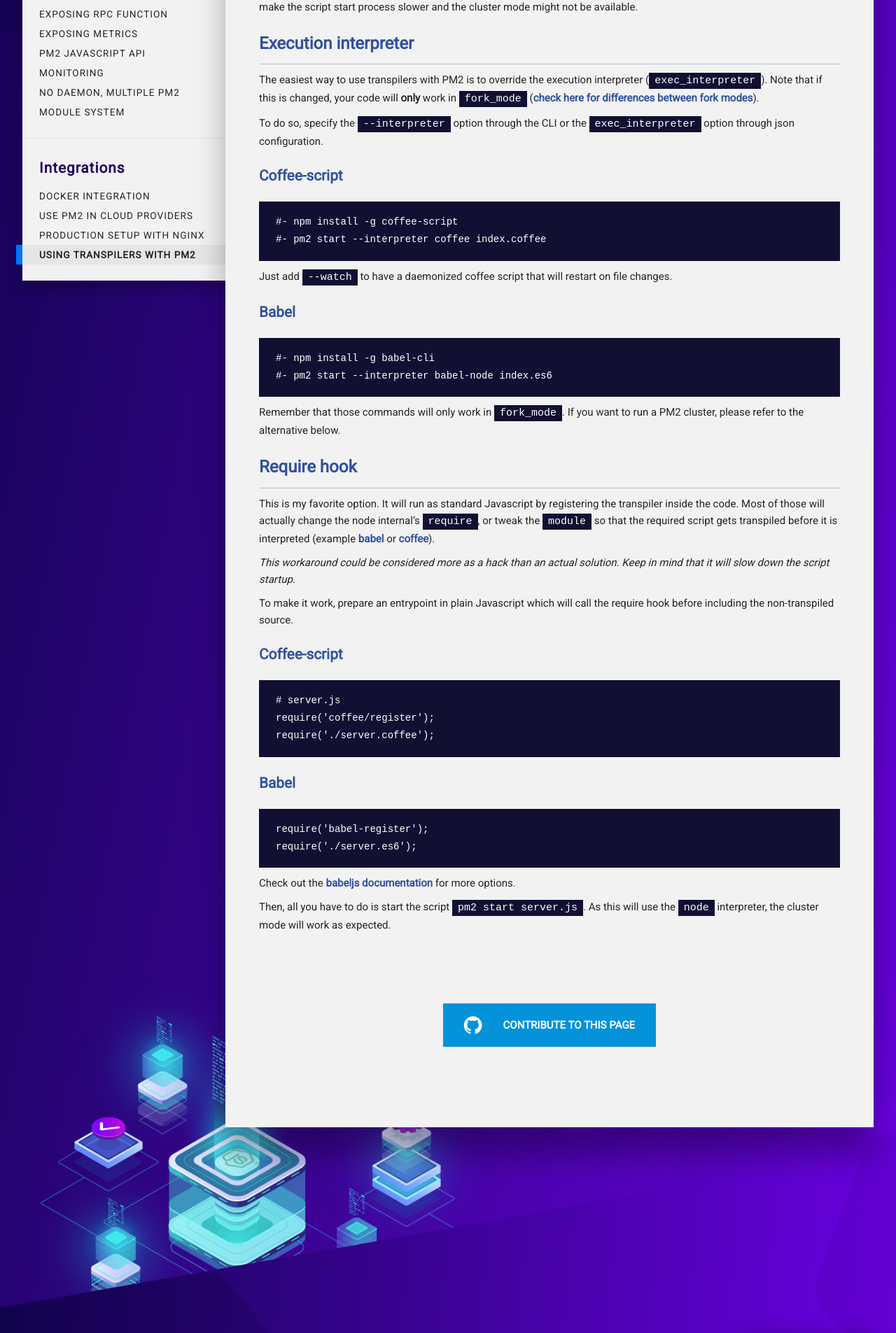
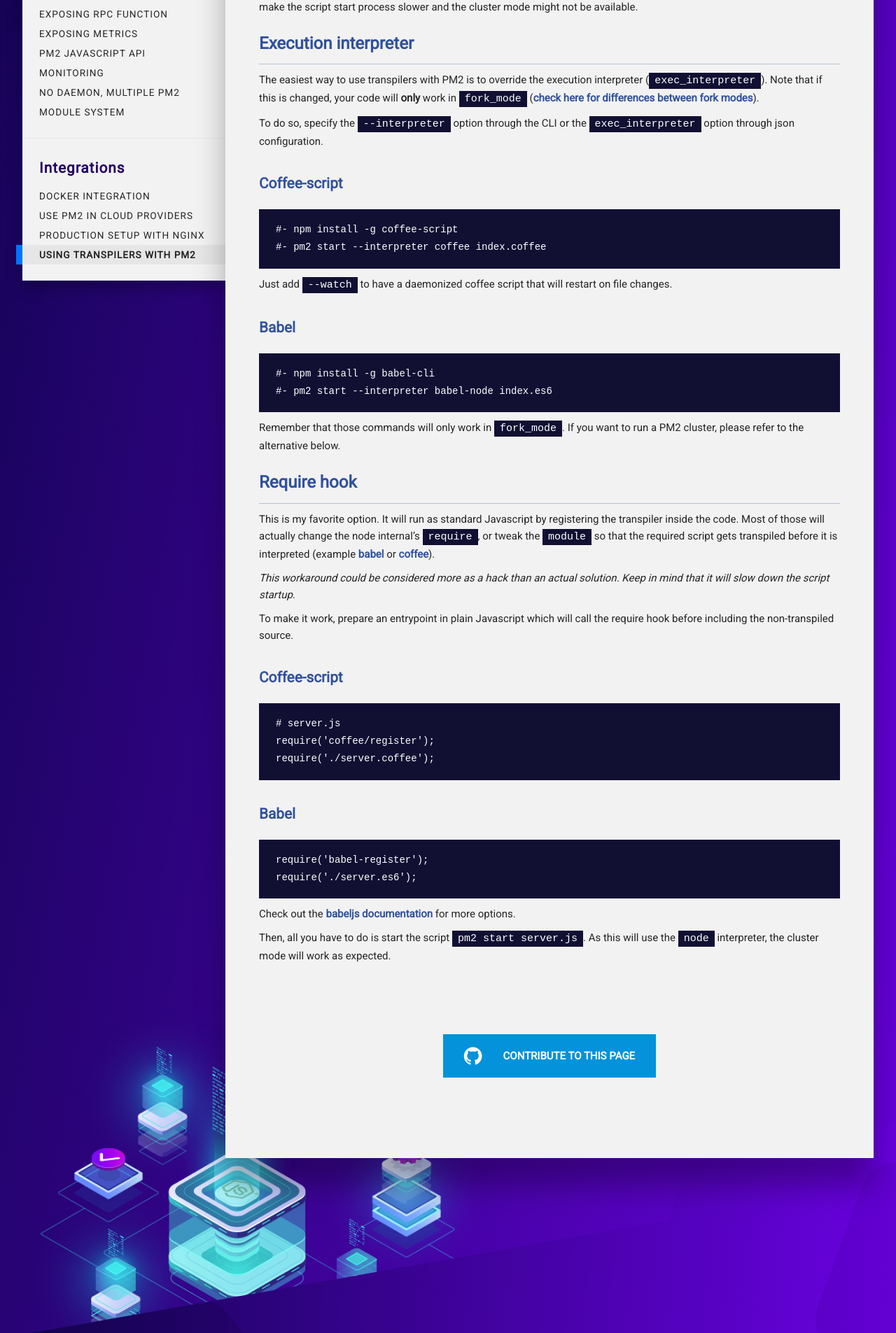
Before and after one commit to pm2-hive/pm2-hive.github.io, a Jekyll site: the page built from docs/tutorial/using-transpilers-with-pm2.md, in a window 1280 px wide. Shown: the part 849-2754 px from the top of the page at 70% size. Built offline with Jekyll 4.4.1, drawn with Linux system fonts in a browser that asks for light colours; comment, search, counter and statistics services are not loaded.

Commit message:
Update section-doc.scss

```diff
--- a/_sass/section-doc.scss
+++ b/_sass/section-doc.scss
@@ -209,10 +209,7 @@
       border-bottom: 1px solid #b2c1d3;
     }
 
-    h4 {
-      font-size: 1.3rem;
-      margin: 0;
-    }
+
     h2,
     h3,
     h4 {
@@ -237,6 +234,11 @@
       }
     }
 
+    h4 {
+      font-size: 1.3rem;
+      padding: 11px 0 0 0;
+      margin: 0;
+    }
     a,
     h2,
     h3,
```
